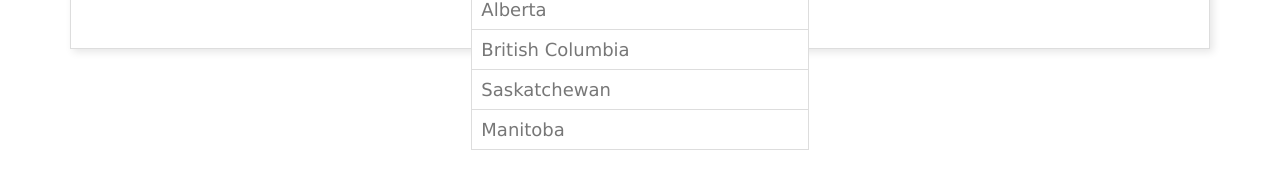
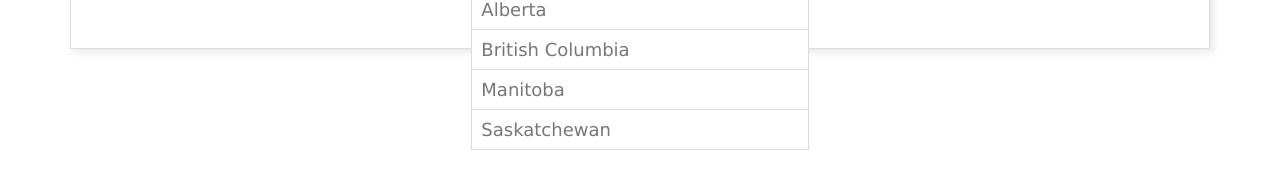
Before and after one commit to jimmyjames88/vueforms, a Vue app: page / in a window 1280 px wide. Both pictures are taken after a click on the element 639 px from the left and 197 px from the top of the page. Shown: the part 230-418 px from the top of the page. Built offline with nearby package versions, Linux system fonts and the light colour scheme.

Commit message:
keyboard arrow traversal of select box/dropdown

```diff
--- a/src/App.vue
+++ b/src/App.vue
@@ -105,12 +105,12 @@ export default {
                             attributes: {
                                 placeholder: 'Select a province that matters'
                             },
-                            options: {
-                                ab: 'Alberta',
-                                bc: 'British Columbia',
-                                sk: 'Saskatchewan',
-                                mb: 'Manitoba'
-                            }
+                            options: [
+                                { value: 'ab', label: 'Alberta'},
+                                { value: 'bc', label: 'British Columbia' },
+                                { value: 'mb', label: 'Manitoba' },
+                                { value: 'sk', label: 'Saskatchewan'}
+                            ]
                         }
                     }
 
--- a/src/components/Dropdown.vue
+++ b/src/components/Dropdown.vue
@@ -4,16 +4,16 @@
         <div class="dropdown-wrapper">
             <select v-model="value" v-bind="field.attributes">
                 <option v-if="field.attributes.placeholder">{{ field.attributes.placeholder }}</option>
-                <option v-for="(v, key) in field.options" :key="key" value="key">{{ v }}</option>
+                <option v-for="option in field.options" :key="option.value" value="option.value">{{ option.label }}</option>
             </select>
-            <div class="select-menu" @click="toggleDropdown">
-                <span>{{ field.options[value] }}</span>
+            <div class="select-menu" @click="toggleDropdown" @keydown="keySelection" tabindex="0" ref="selectOverlay">
+                <span>{{ value }}</span>
                 <i class="fa fa-times dont-toggle" v-show="value" @click="makeSelection(null)"></i>
                 <i class="fa fa-caret-down"></i>
             </div>
             <div class="dropdown-menu" :class="{ 'open' : dropdownOpen }">
-                <div v-for="(v, key) in field.options" :key="key" :data-value="key" @click="makeSelection(key)">
-                    {{ v }}
+                <div v-for="(option, index) in field.options" :key="option.value" :data-value="option.value" @click="makeSelection(index)">
+                    {{ option.label }}
                 </div>
             </div>
         </div>
@@ -31,8 +31,17 @@ export default {
 
     data() {
         return {
-            value: null,
+            indexValue: null,
             dropdownOpen: false,
+        }
+    },
+
+    computed: {
+        value() {
+            if(this.indexValue !== null)
+                return this.field.options[this.indexValue].label;
+
+            return null;
         }
     },
 
@@ -42,8 +51,29 @@ export default {
             this.dropdownOpen = !this.dropdownOpen;
         },
         makeSelection(index) {
-            this.value = index;
+            this.indexValue = index;
             this.dropdownOpen = false;
+            this.$refs['selectOverlay'].focus();
+        },
+        keySelection(event) {
+            let fieldLength = this.field.options.length;
+
+            if(event.keyCode == 38) {
+                if(this.indexValue === 0)
+                    this.indexValue = null;
+                else if(this.indexValue === null)
+                    this.indexValue = fieldLength - 1;
+                else
+                    this.indexValue--;
+
+            } else if (event.keyCode == 40) {
+                if(this.indexValue === null)
+                    this.indexValue = 0;
+                else if(this.indexValue < fieldLength - 1)
+                    this.indexValue++;
+                else if (this.indexValue === fieldLength - 1)
+                    this.indexValue = null
+            }
         }
     }
 
```
